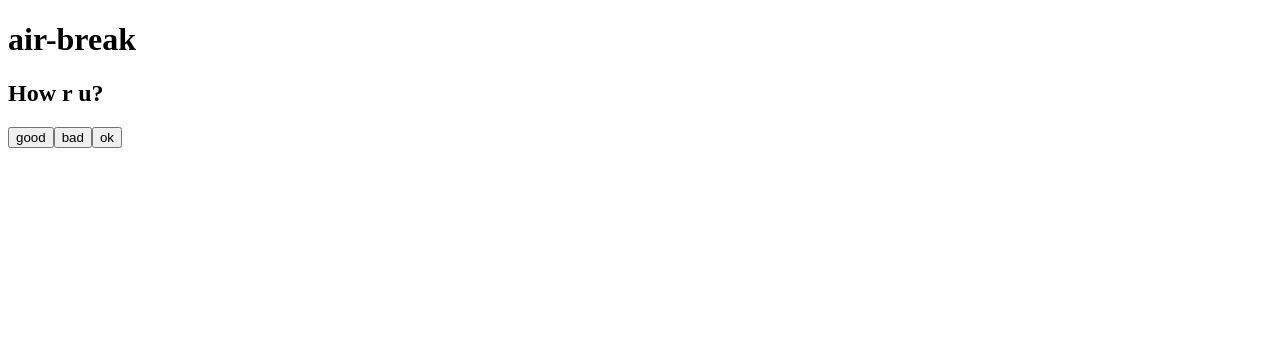
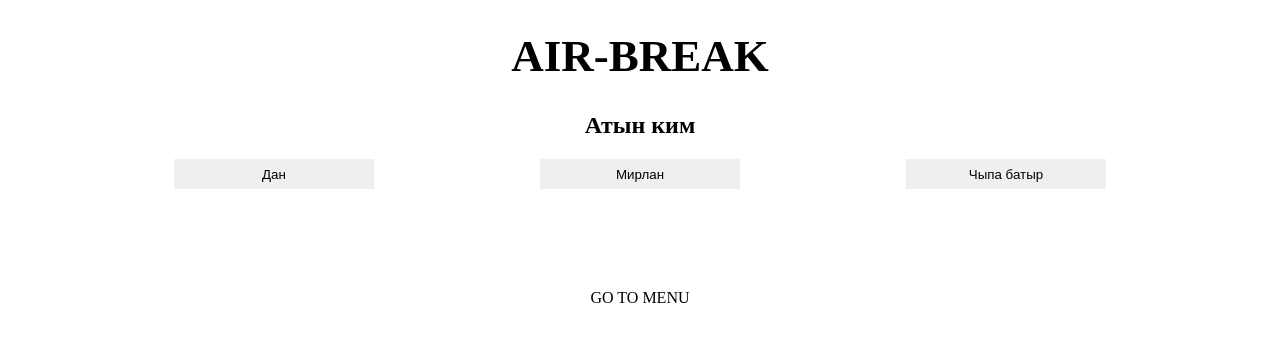
Before and after one commit to zhanybaev/Driver-Test, a React (Create React App) app: page /quiz/air-break in a window 1280 px wide. Shown: the top 342 px of the page. Built offline with nearby package versions, Linux system fonts and the light colour scheme.

Commit message:
quiz logic done

```diff
--- a/src/App.css
+++ b/src/App.css
@@ -1,3 +1,39 @@
+.headText{
+    text-align: center;
+    font-size: 45px;
+    text-transform: uppercase;
+}
+
+button{
+    border: none;
+    min-height: 30px;
+    min-width: 200px;
+    cursor: pointer;
+}
+
+.subTitle{
+    text-align: center;
+}
+
+.options{
+    display: flex;
+    justify-content: space-evenly;
+}
+
+a{
+    color: black;
+    text-decoration: none !important;
+}
+
+.topicName{
+    text-transform: capitalize;
+}
+
 .wrong{
-    border-radius: red;
+    background: red;
 }
+
+.correct{
+    background: green;
+    color: white;
+}
--- a/src/components/MainManu.tsx
+++ b/src/components/MainManu.tsx
@@ -5,11 +5,11 @@ import { data } from '../utils/data'
 const MainMenu = ():JSX.Element => {
     return (
         <div>
-            <h1>Home</h1>
+            <h1 className="headText">MENU</h1>
             {
                 data.map(item=>(
                     <Link key={item.id} to={`quiz/${item.topicName}`}>
-                        <h2>{item.topicName}</h2>
+                        <h2 className='topicName'>{item.topicName}</h2>
                     </Link>
                 ))
             }
--- a/src/components/Quiz.tsx
+++ b/src/components/Quiz.tsx
@@ -1,18 +1,50 @@
 import React, { useState } from 'react';
-import { useParams } from 'react-router-dom';
-import { quizTheme } from '../types/quiz.types';
+import { Link, useParams } from 'react-router-dom';
+import { IQuizTheme } from '../types/quiz.types';
 import { data } from '../utils/data';
 import QuizCard from './QuizCard';
 
 const Quiz = ():JSX.Element => {
     const { topicName } = useParams()
-    const [ currentQuestion, setCurrentQuestion ] = useState(0)
-    const quiz:quizTheme = data.find(item=>item.topicName===topicName) || data[0]
+    const [ currentQuestion, setCurrentQuestion ] = useState<number>(0)
+    const [correctAnswers, setCorrectAnswers] = useState<number>(0)
+    const [modal, setModal] = useState<boolean>(false)
+    const [showIsCorrect, setShowIsCorrect] = useState<boolean>(false)
+    const quiz:IQuizTheme = data.find(item=>item.topicName===topicName) || data[0]
+
+    const checkIsCorrect = (answer:string) => {
+        if(quiz.quiz[currentQuestion].answer===answer){
+            const nextQuestion = currentQuestion + 1
+            setCorrectAnswers((prev)=>prev+1)
+            if(nextQuestion>=quiz.quiz.length)setModal(true)
+            else {
+                setCurrentQuestion(nextQuestion)
+                setShowIsCorrect(false)
+            }
+        }else{
+            setShowIsCorrect(true)
+        }
+    }
+
+    const showCorrect = (answer:string):string => {
+        if(showIsCorrect){
+            if(answer===quiz.quiz[currentQuestion].answer) return 'correct'
+            else return 'wrong'
+        }
+        return ''
+    }
 
     return (
         <div>
-            <h1>{quiz.topicName}</h1>
-            <QuizCard question={quiz.quiz[currentQuestion]}/>
+            <h1 className='headText'>{quiz.topicName}</h1>
+            {
+                modal ? <>Your score is{correctAnswers}</> : (
+                    <QuizCard showCorrect={showCorrect} checkIsCorrect={checkIsCorrect} question={quiz.quiz[currentQuestion]}/>
+                )
+            }
+            <Link style={{textAlign:'center', display:'block', marginTop:'100px'}} to='/'>
+                GO TO MENU
+            </Link>
         </div>
     );
 };
--- a/src/components/QuizCard.tsx
+++ b/src/components/QuizCard.tsx
@@ -1,19 +1,28 @@
 import React from 'react';
-import { quiz } from '../types/quiz.types';
+import { IQuiz } from '../types/quiz.types';
 
 interface IProps{
-    question: quiz
+    question: IQuiz,
+    checkIsCorrect(answer:string):void,
+    showCorrect(answer:string):string
 }
-const QuizCard = ({question}:IProps):JSX.Element => {
-
+const QuizCard = ({question, checkIsCorrect, showCorrect}:IProps):JSX.Element => {
     return (
         <div>
-            <h2>{question.question}</h2>
-            {
-                question.options.map((item)=>(
-                    <button key={`key-${item}`}>{item}</button>
-                ))
-            }
+            <h2 className='subTitle' >{question.question}</h2>
+            <div className='options'>
+                {
+                    question.options.map((item)=>(
+                        <button
+                            className={showCorrect(item)}
+                            key={`key-${item}`}
+                            onClick={()=>checkIsCorrect(item)}
+                        >
+                            {item}
+                        </button>
+                    ))
+                }
+            </div>
         </div>
     );
 };
--- a/src/pages/Home.tsx
+++ b/src/pages/Home.tsx
@@ -3,9 +3,9 @@ import MainMenu from '../components/MainManu';
 
 const HomePage = ():JSX.Element => {
     return (
-        <div>
+        <>
             <MainMenu/>
-        </div>
+        </>
     );
 };
 
--- a/src/pages/Quiz.tsx
+++ b/src/pages/Quiz.tsx
@@ -3,9 +3,9 @@ import Quiz from '../components/Quiz';
 
 const QuizPage = ():JSX.Element => {
     return (
-        <div>
+        <>
             <Quiz/>
-        </div>
+        </>
     );
 };
 
--- a/src/types/quiz.types.ts
+++ b/src/types/quiz.types.ts
@@ -1,11 +1,11 @@
-export interface quiz {
+export interface IQuiz {
     question: string,
     answer: string,
     options: Array<string>
 }
 
-export interface quizTheme {
+export interface IQuizTheme {
     id:string,
     topicName: string,
-    quiz: Array<quiz>
+    quiz: Array<IQuiz>
 }
--- a/src/utils/data.ts
+++ b/src/utils/data.ts
@@ -1,16 +1,25 @@
-import { quizTheme } from "../types/quiz.types"
-export const data: Array<quizTheme> = [
+import { IQuizTheme } from "../types/quiz.types"
+export const data: Array<IQuizTheme> = [
     {
         id:'id1ef0e20c88bf4',
         topicName: 'air-break',
         quiz:[
             {
-                question:'How r u?',
-                answer:'good',
+                question:'Атын ким',
+                answer:'Мирлан',
                 options:[
-                    'good',
-                    'bad',
-                    'ok'
+                    'Дан',
+                    'Мирлан',
+                    'Чыпа батыр'
+                ]
+            },
+            {
+                question:'Жашынар канчада',
+                answer:'44',
+                options:[
+                    '44',
+                    '23',
+                    '12'
                 ]
             }
         ]
```
